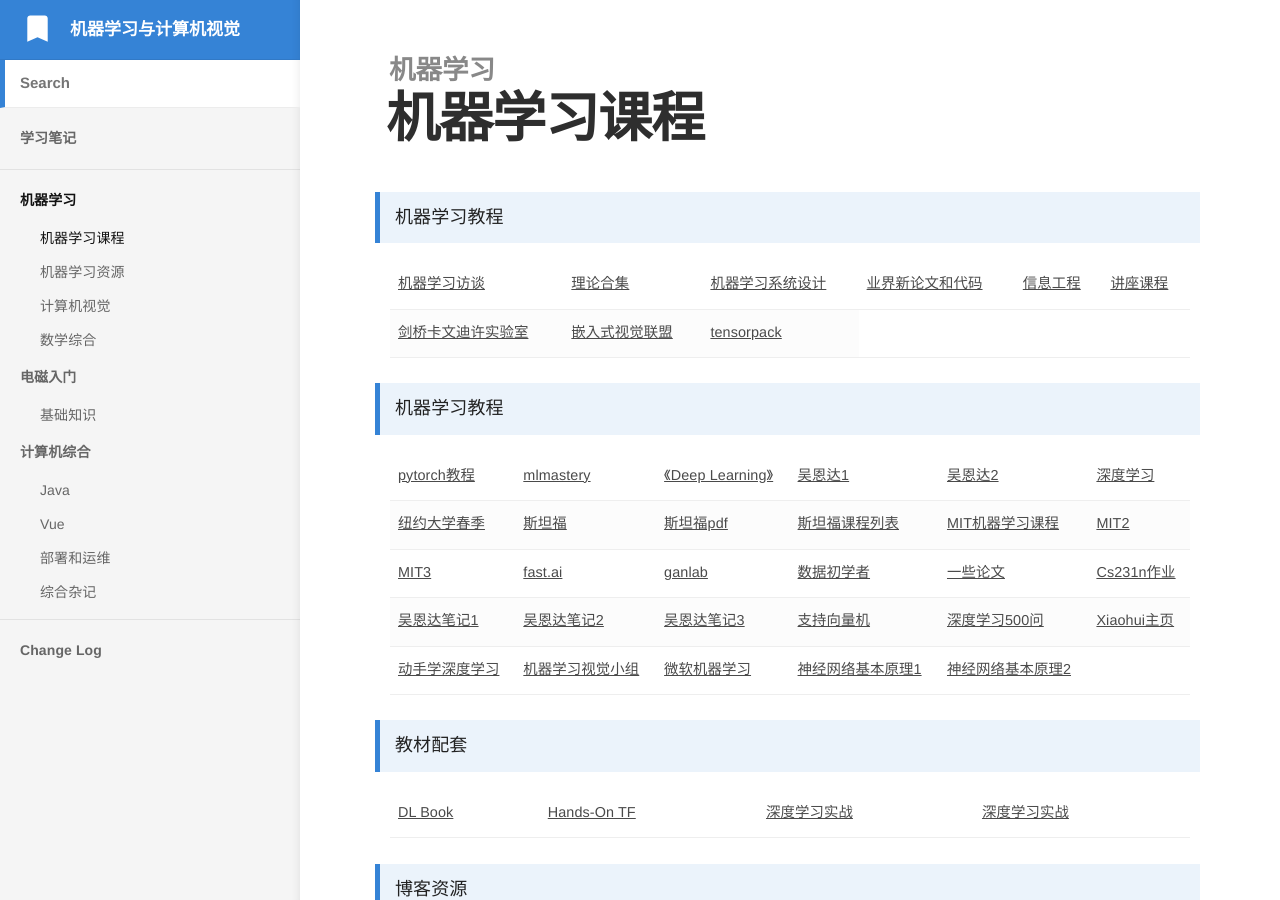
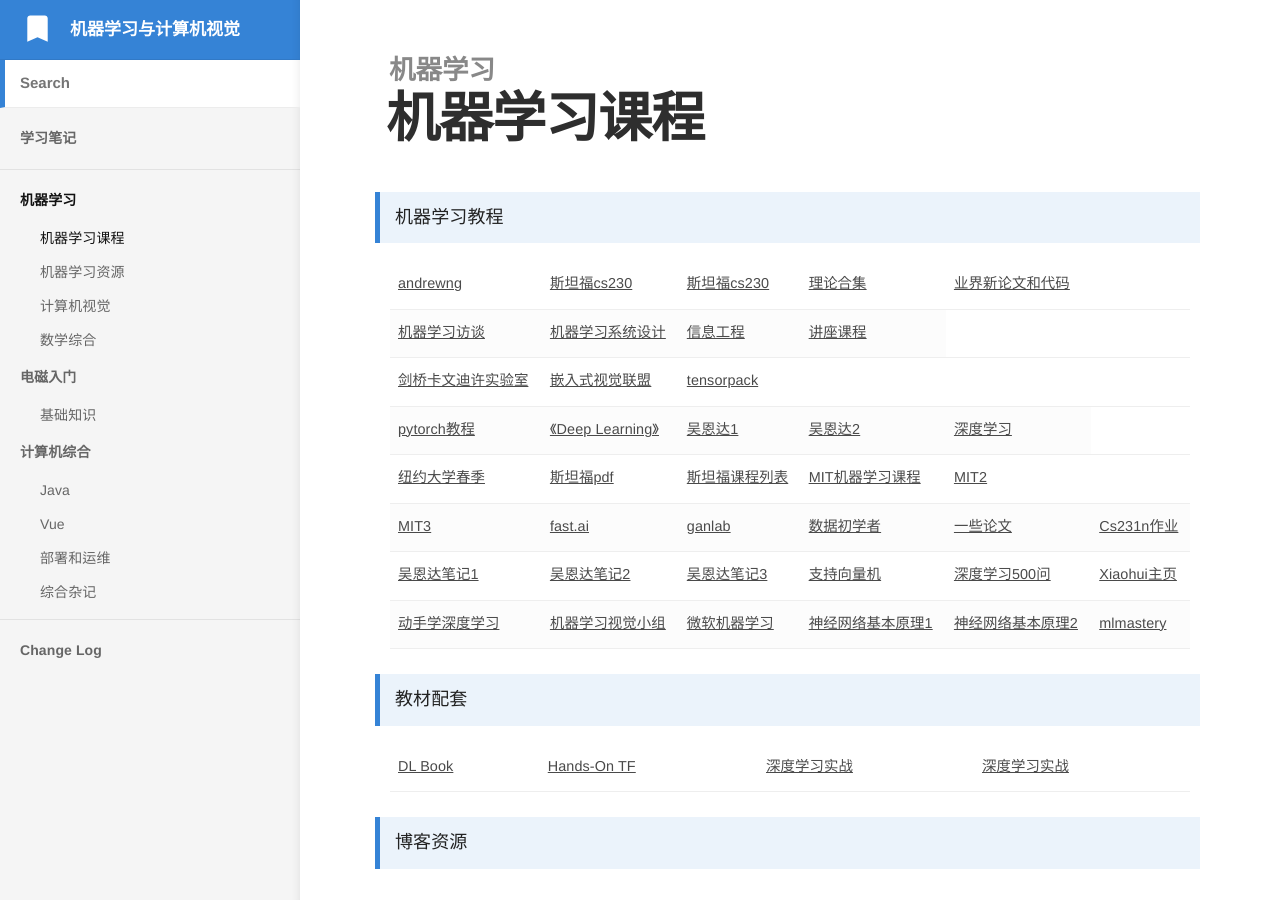
Before and after one commit to bashendixie/Machine_Learning_Notes, a Jekyll site: the page built from _docs/1、机器学习/机器学习课程.md, in a window 1280 px wide and 900 px high. Built offline with Jekyll 4.4.1, drawn with Linux system fonts in a browser that asks for light colours; some web fonts are replaced.

Commit message:
no message

```diff
--- a/_docs/1、机器学习/机器学习课程.md
+++ b/_docs/1、机器学习/机器学习课程.md
@@ -9,16 +9,27 @@
 	<tbody>
 		<tr>
 			<td>
-				<a href="https://huyenchip.com/ml-interviews-book/?q=" target="_blank">机器学习访谈</a>
+				<a href="https://www.andrewng.org/" target="_blank">andrewng</a>
+			</td>
+			<td>
+				<a href="https://cs230.stanford.edu/" target="_blank">斯坦福cs230</a>
+			</td>
+			<td>
+				<a href="https://stanford.edu/~shervine/teaching/cs-230/" target="_balnk">斯坦福cs230</a><br/>
 			</td>
 			<td>
 				<a href="https://paperswithcode.com/methods" target="_blank">理论合集</a>
 			</td>
 			<td>
-				<a href="https://stanford-cs329s.github.io/" target="_blank">机器学习系统设计</a>
+				<a href="https://paperswithcode.com/" target="_blank">业界新论文和代码</a>
+			</td>
+		</tr>
+		<tr>
+			<td>
+				<a href="https://huyenchip.com/ml-interviews-book/?q=" target="_blank">机器学习访谈</a>
 			</td>
 			<td>
-				<a href="https://paperswithcode.com/" target="_blank">业界新论文和代码</a>
+				<a href="https://stanford-cs329s.github.io/" target="_blank">机器学习系统设计</a>
 			</td>
 			<td>
 				<a href="https://www.robots.ox.ac.uk/" target="_blank">信息工程</a>
@@ -38,18 +49,9 @@
 				<a href="https://github.com/tensorpack/tensorpack" target="_blank">tensorpack</a>
 			</td>
 		</tr>
-	</tbody>
-</table>
-
-> 机器学习教程
-<table width="1033" style="font-size: 0.8em;">
-	<tbody>
 		<tr>
 			<td>
 				<a href="https://pytorchvideo.org/" target="_blank">pytorch教程</a>
-			</td>
-			<td>
-				<a href="https://machinelearningmastery.com/" target="_blank">mlmastery</a>
 			</td>
 			<td>
 				<a href="https://www.deeplearningbook.org/" target="_blank">《Deep Learning》</a>
@@ -67,9 +69,6 @@
 		<tr>
 			<td>
 				<a href="https://davidrosenberg.github.io/ml2019/#home" target="_blank">纽约大学春季</a>
-			</td>
-			<td>
-				<a href="https://stanford.edu/~shervine/teaching/cs-230/" target="_balnk">斯坦福</a><br/>
 			</td>
 			<td>
 				<a href="https://github.com/afshinea" target="_balnk">斯坦福pdf</a>
@@ -139,6 +138,9 @@
 			</td>
 			<td>
 				<a href="https://gitee.com/hejiang/ai-edu/tree/master/%E5%9F%BA%E7%A1%80%E6%95%99%E7%A8%8B/A2-%E7%A5%9E%E7%BB%8F%E7%BD%91%E7%BB%9C%E5%9F%BA%E6%9C%AC%E5%8E%9F%E7%90%86" target="_blank">神经网络基本原理2</a>
+			</td>
+			<td>
+				<a href="https://machinelearningmastery.com/" target="_blank">mlmastery</a>
 			</td>
 		</tr>
 	</tbody>
```
